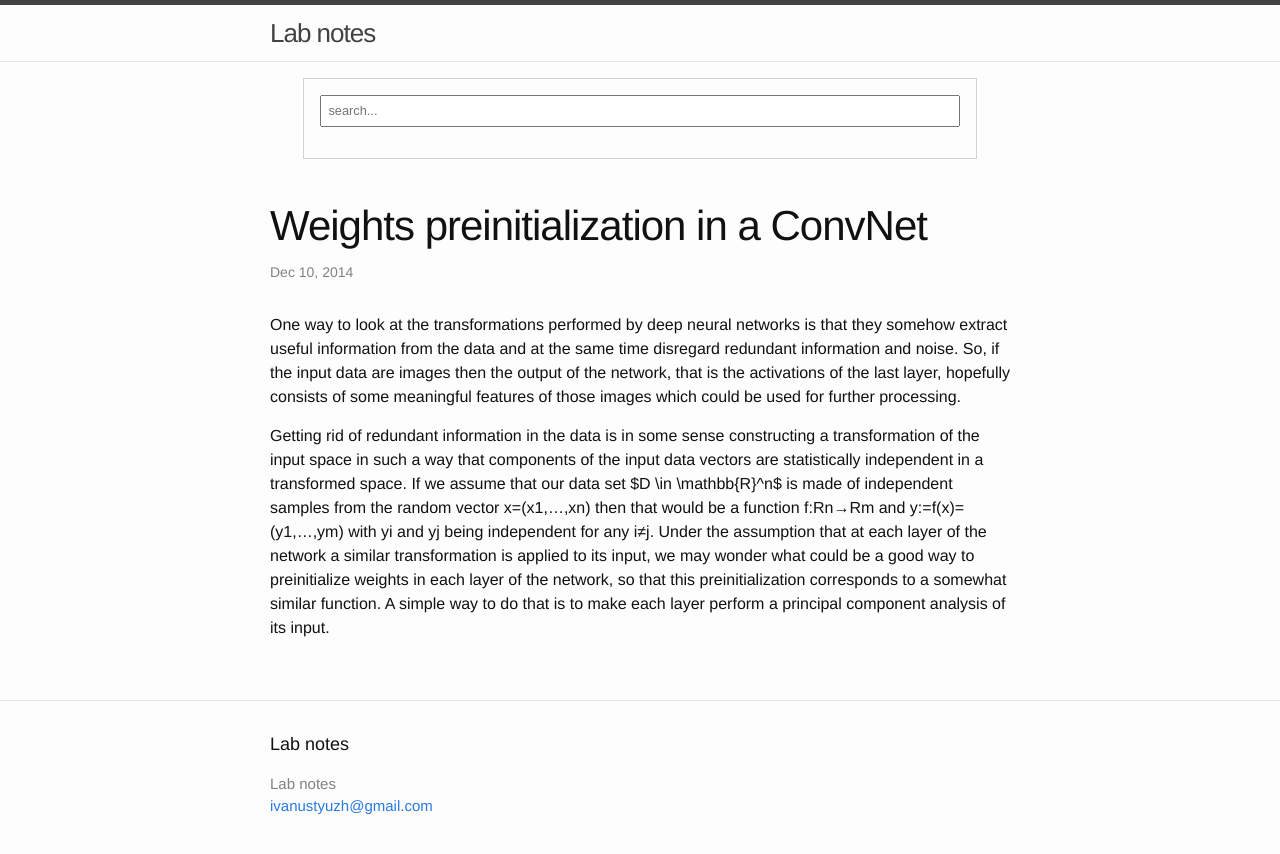
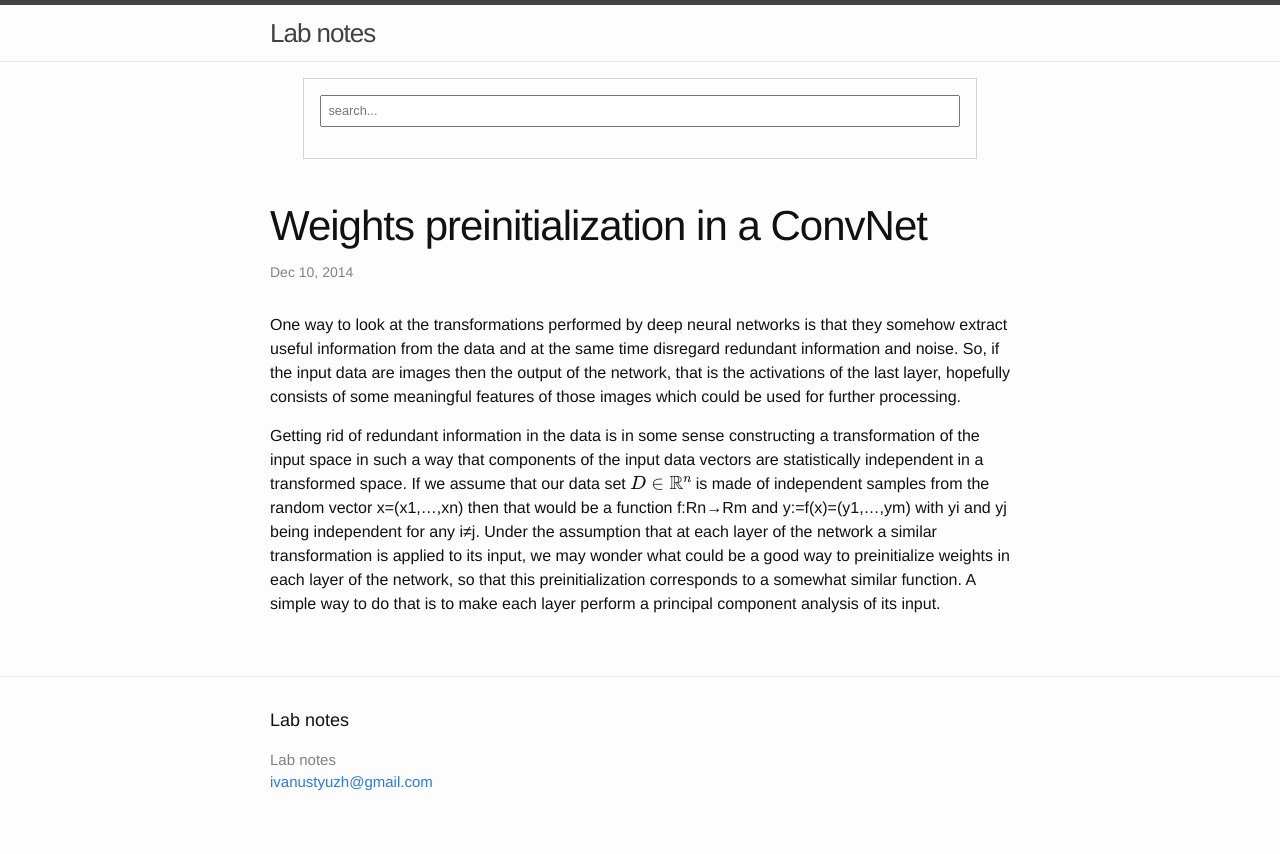
Before and after one commit to ivust/blog, a Jekyll site: the page built from _posts/2014-12-10-weights-preinitialization-in-a-convnet.md, in a window 1280 px wide. Shown: the top 854 px of the page. Built offline with Jekyll 4.4.1, drawn with Linux system fonts in a browser that asks for light colours; formulas are drawn with MathJax 3.

Commit message:
update mathjax

```diff
--- a/_posts/2014-12-10-weights-preinitialization-in-a-convnet.md
+++ b/_posts/2014-12-10-weights-preinitialization-in-a-convnet.md
@@ -6,4 +6,4 @@ categories: preinitialization convnet pca
 ---
 One way to look at the transformations performed by deep neural networks is that they somehow extract useful information from the data and at the same time disregard redundant information and noise. So, if the input data are images then the output of the network, that is the activations of the last layer, hopefully consists of some meaningful features of those images which could be used for further processing.
 
-Getting rid of redundant information in the data is in some sense constructing a transformation of the input space in such a way that components of the input data vectors are statistically independent in a transformed space. If we assume that our data set $D \in \mathbb{R}^n$ is made of independent samples from the random vector x=(x1,…,xn) then that would be a function f:Rn→Rm and y:=f(x)=(y1,…,ym) with yi and yj being independent for any i≠j. Under the assumption that at each layer of the network a similar transformation is applied to its input, we may wonder what could be a good way to preinitialize weights in each layer of the network, so that this preinitialization corresponds to a somewhat similar function. A simple way to do that is to make each layer perform a principal component analysis of its input.
+Getting rid of redundant information in the data is in some sense constructing a transformation of the input space in such a way that components of the input data vectors are statistically independent in a transformed space. If we assume that our data set $$D \in \mathbb{R}^n$$ is made of independent samples from the random vector x=(x1,…,xn) then that would be a function f:Rn→Rm and y:=f(x)=(y1,…,ym) with yi and yj being independent for any i≠j. Under the assumption that at each layer of the network a similar transformation is applied to its input, we may wonder what could be a good way to preinitialize weights in each layer of the network, so that this preinitialization corresponds to a somewhat similar function. A simple way to do that is to make each layer perform a principal component analysis of its input.
```
